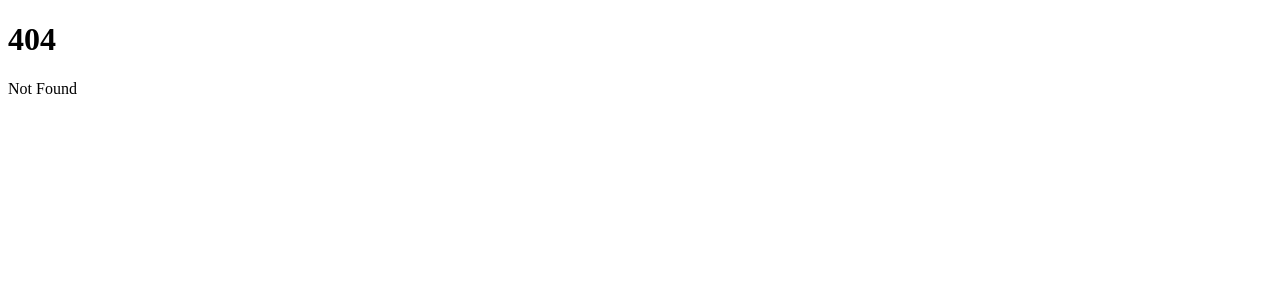
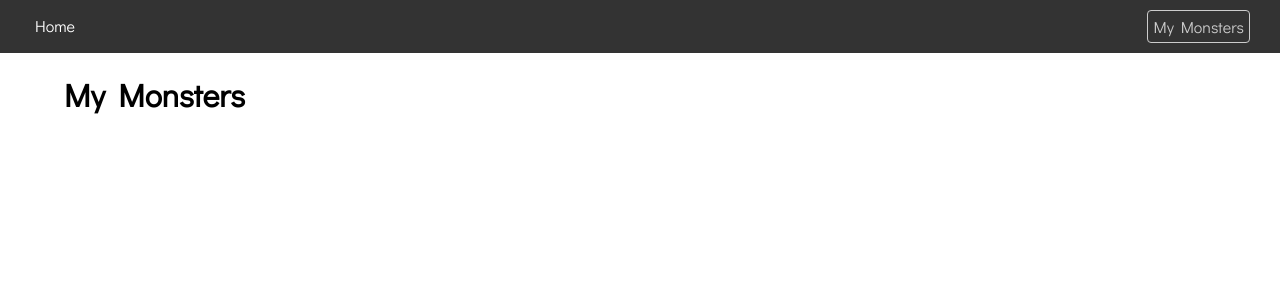
Before and after one commit to Pizzaboi87/intro-to-sveltekit, a SvelteKit app: page /my-monsters in a window 1280 px wide. Before the commit this address had no page. Shown: the top 300 px of the page. Built offline with nearby package versions, Linux system fonts and the light colour scheme.

Commit message:
added layout and navbar

```diff
--- a/src/app.html
+++ b/src/app.html
@@ -3,6 +3,12 @@
 	<head>
 		<meta charset="utf-8" />
 		<link rel="icon" href="%sveltekit.assets%/favicon.png" />
+		<link rel="preconnect" href="https://fonts.googleapis.com" />
+		<link rel="preconnect" href="https://fonts.gstatic.com" crossorigin />
+		<link
+			href="https://fonts.googleapis.com/css2?family=Didact+Gothic&display=swap"
+			rel="stylesheet"
+		/>
 		<meta name="viewport" content="width=device-width" />
 		%sveltekit.head%
 	</head>
--- /dev/null
+++ b/src/routes/+layout.svelte
@@ -0,0 +1,58 @@
+<script lang="ts">
+	import { page } from '$app/stores';
+</script>
+
+<div class="navbar">
+	<a href="/" class:active={$page.url.pathname == '/'}>Home</a>
+	<a href="/my-monsters" class:active={$page.url.pathname == '/my-monsters'}>My Monsters</a>
+</div>
+
+<div class="container">
+	<slot />
+</div>
+
+<style>
+	.navbar {
+		display: flex;
+		justify-content: space-between;
+		padding: 10px 30px;
+		background-color: #333;
+		color: #fff;
+		position: sticky;
+		top: 0;
+		left: 0;
+		z-index: 1;
+	}
+
+	.navbar a {
+		text-decoration: none;
+		color: #fff;
+		padding: 5px;
+	}
+
+	.navbar a:hover {
+		color: #ccc;
+	}
+
+	.navbar a.active {
+		color: #ccc;
+		border: #ccc solid 1px;
+		border-radius: 4px;
+	}
+
+	:global(body) {
+		margin: 0;
+		padding: 0;
+		font-family: 'Didact Gothic', sans-serif;
+	}
+
+	:global(button) {
+		font-family: 'Didact Gothic', sans-serif;
+	}
+
+	.container {
+		width: 1200px;
+		max-width: 90%;
+		margin: 0 auto;
+	}
+</style>
--- /dev/null
+++ b/src/routes/my-monsters/+page.svelte
@@ -0,0 +1 @@
+<h1>My Monsters</h1>
```
Also changed, not shown: src/routes/Monster.svelte (+24 -6 lines).
